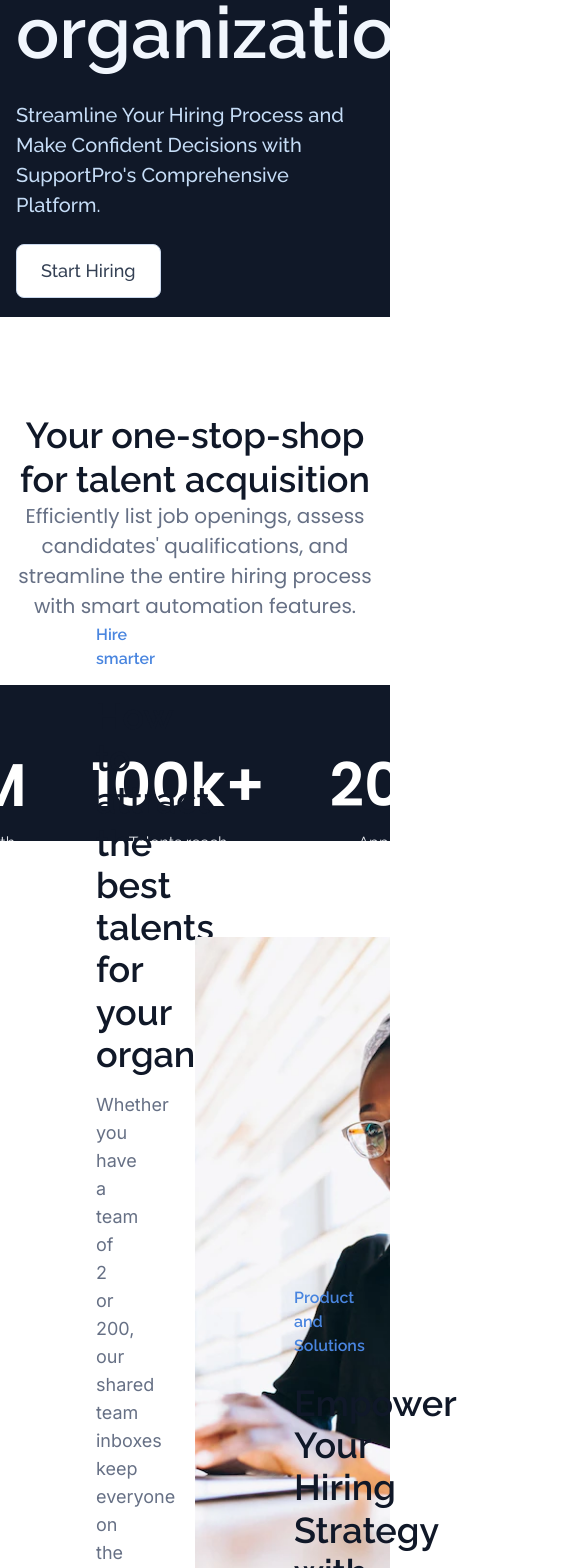
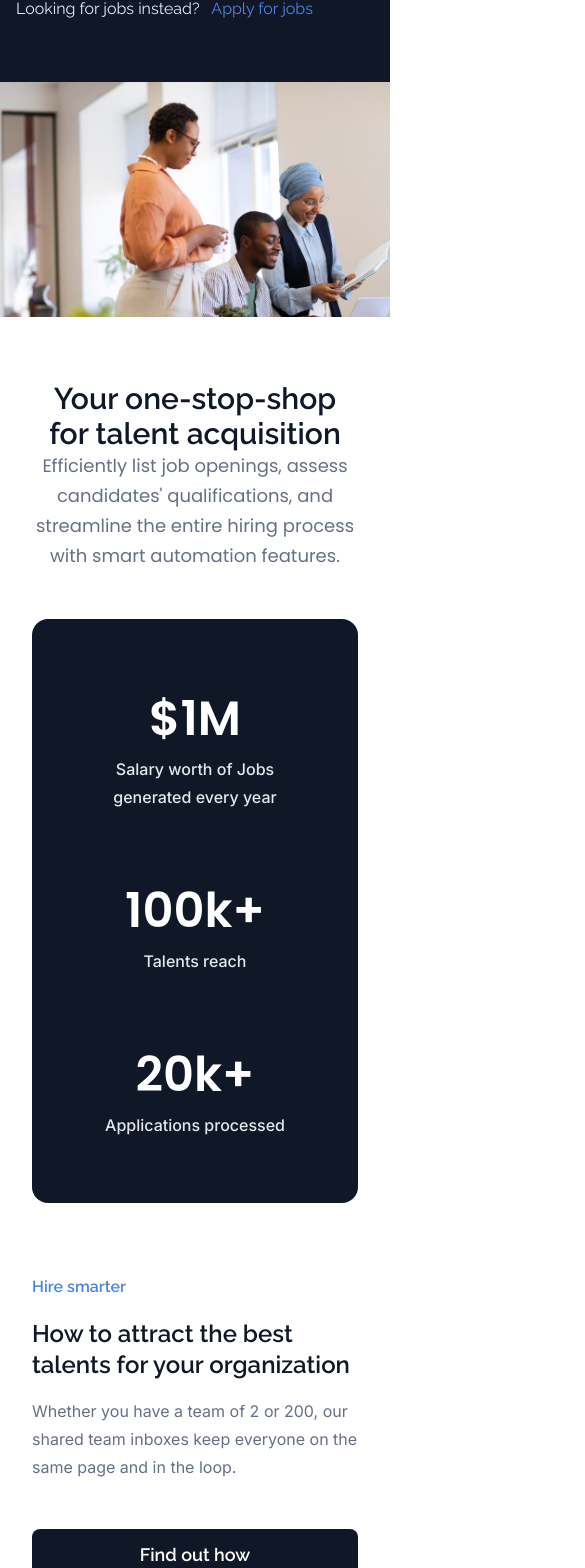
Before and after one commit to Salesplatpro/frontend, a React (Vite) app: page / in a window 390 px wide. Shown: the part 407-1975 px from the top of the page, 585 px wide, since content can reach past the window. Built offline with nearby package versions, Linux system fonts and the light colour scheme.

Commit message:
Resolved Images

```diff
--- a/src/components/Footer.tsx
+++ b/src/components/Footer.tsx
@@ -1,4 +1,16 @@
 import React from 'react'
+// @ts-ignore
+import logo from '../assets/logo.png'
+// @ts-ignore
+import twitter from '../assets/Vectortwitter.svg'
+// @ts-ignore
+import linkedin from '../assets/Vectorlinkedin.svg'
+// @ts-ignore
+import youtube from '../assets/Lozengeyoutube.svg'
+// @ts-ignore
+import telegram from '../assets/Subtracttelegram.svg'
+// @ts-ignore
+import facebook from '../assets/Vectorfacebook.svg'
 
 const Footer = () => {
   return (
@@ -7,7 +19,7 @@ const Footer = () => {
         <div className="main-contain">
           <div className="quick-link">
             <div className="logo">
-              <img src="src/assets/logo.png" alt="logo" />
+              <img src={logo} alt="logo" />
 
               <p>Design amazing digital experiences that create more happy in the world.</p>
             </div>
@@ -52,6 +64,16 @@ const Footer = () => {
                   <a href="">Help Center</a>
                 </div>
               </div>
+
+              <div>
+                <h6>Legal</h6>
+                <div>
+                  <a href="">Terms</a>
+                  <a href="">Privacy</a>
+                  <a href="">Cookies</a>
+                  <a href="">Licenses</a>
+                </div>
+              </div>
             </div>
           </div>
 
@@ -61,23 +83,23 @@ const Footer = () => {
 
               <div className="socials">
                 <a href="">
-                  <img src="src/assets/Vectortwitter.svg" alt="" />
+                  <img src={twitter} alt="" />
                 </a>
 
                 <a href="">
-                  <img src="src/assets/Vectorlinkedin.svg" alt="" />
+                  <img src={linkedin} alt="" />
                 </a>
 
                 <a href="">
-                  <img src="src/assets/Vectorfacebook.svg" alt="" />
+                  <img src={facebook} alt="" />
                 </a>
 
                 <a href="">
-                  <img src="src/assets/Subtracttelegram.svg" alt="" />
+                  <img src={telegram} alt="" />
                 </a>
 
                 <a href="">
-                  <img src="src/assets/Lozengeyoutube.svg" alt="" />
+                  <img src={youtube} alt="" />
                 </a>
               </div>
             </div>
--- a/src/components/HeroContainer.tsx
+++ b/src/components/HeroContainer.tsx
@@ -1,4 +1,6 @@
 import React from 'react'
+// @ts-ignore
+import homepages from '../assets/homepage.png'
 
 const HeroContainer = () => {
   return (
@@ -27,7 +29,7 @@ const HeroContainer = () => {
 
           </div>
           <div className='image'>
-            <img src='src/assets/homepage.png' alt='brain-storm'/>
+            <img src={homepages} alt='brain-storm'/>
           </div>
         </div>
       </section>
--- a/src/components/Navbar.tsx
+++ b/src/components/Navbar.tsx
@@ -1,4 +1,6 @@
 import React from 'react'
+// @ts-ignore
+import logo from '../assets/logo.png'
 
 const Navbar = () => {
   return (
@@ -7,7 +9,7 @@ const Navbar = () => {
         <div className="container wrapper nav-navigate">
           <nav className="navbar">
             <ul>
-              <a href="" className='logo-li'><img src="src/assets/logo.png" alt="" /></a>
+              <a href="" className='logo-li'><img src={logo} alt="" /></a>
               <li><a href="">solutions</a></li>
               <li><a href="">resources</a></li>
               <li><a href="">explore jobs</a></li>
--- a/src/components/QuoteSection.tsx
+++ b/src/components/QuoteSection.tsx
@@ -1,4 +1,6 @@
 import React from 'react'
+// @ts-ignore
+import quotes from '../assets/quote1.jpeg'
 
 const QuoteSection = () => {
   return (
@@ -18,7 +20,7 @@ const QuoteSection = () => {
 
         <div className="testimonial">
           <div className="cover">
-            <img src="src/assets/quote1.jpeg" alt="" />
+            <img src={quotes} alt="" />
             <div className="text">
               <h5>
                 Love the simplicity of the service and the prompt customer support. We can&#39;t imagine working without it.
--- a/src/components/ServiceSection.tsx
+++ b/src/components/ServiceSection.tsx
@@ -1,4 +1,10 @@
 import React from 'react'
+// @ts-ignore
+import bing1 from '../assets/bing1.png';
+// @ts-ignore
+import bing2 from '../assets/bing2.png'
+// @ts-ignore
+import bing3 from '../assets/bing3.png'
 
 const ServiceSection = () => {
   return (
@@ -20,13 +26,13 @@ const ServiceSection = () => {
           </div>
 
           <div className="images">
-            <img src='src/assets/bing1.png' alt="talents" />
+            <img src={bing1} alt="talents" />
           </div>
         </div>
 
         <div className="lefty">
           <div className="images">
-            <img src='src/assets/bing2.png' alt="talents" />
+            <img src={bing2} alt="talents" />
           </div>
 
           <div className="text">
@@ -60,7 +66,7 @@ const ServiceSection = () => {
           </div>
 
           <div className="images">
-            <img src='src/assets/bing3.png' alt="talents" />
+            <img src={bing3} alt="talents" />
           </div>
         </div>
       </div>
--- a/src/index.scss
+++ b/src/index.scss
@@ -213,7 +213,11 @@ $gray-f-light: #98A2B3;
       }
       p {
         color: $gray-light;
-        padding: 10px;
+        font-weight: 500;
+        // padding: 10px;
+        font-family: $inter-f;
+        font-weight: 18px;
+        line-height: 28px;
       }
     }
   }
@@ -577,7 +581,8 @@ $gray-f-light: #98A2B3;
     display: none;
   }
   .main-container {
-    padding: 38px 16px 64px 16px;
+    padding: 38px 0px  0px 0px;
+    height: fit-content;
     .home-pg {
       flex-direction: column;
       > div {
@@ -586,7 +591,180 @@ $gray-f-light: #98A2B3;
       }
       .text {
         .inner-text {
+          padding: 0 16px 64px 16px;
           margin: 0;
+          h2 {
+            font-size: 36px;
+            line-height: 43.34px;
+          }
+          p.inner {
+            font-weight: 400;
+            font-size: 16px;
+            line-height: 24px;
+            font-family: $poppins;
+          }
+          button {
+            width: 100%;
+          }
+        }
+
+        .outer-text {
+          margin: 0;
+          font-size: 16px;
+          line-height: 18.78px;
+        }
+      }
+      .image {
+        height: 308px;
+        max-height: 308px;
+      }
+    }
+  }
+  .metrics {
+    max-height: fit-content;
+    height: fit-content;
+    .inners {
+      gap: 48px;
+      padding: 64px 32px 0px 32px;
+      .texts {
+        max-width: 350px;
+        font-size: 18px;
+        h5 {
+          font-size: 30px;
+          line-height: 35.22px;
+        }
+      }
+      .infographics {
+        flex-direction: column;
+        h3 {
+          font-size: 48px;
+        }
+      }
+    }
+
+  }
+  .service-section {
+    padding: 72px 32px;
+    gap: 64px;
+    > div {
+      flex-direction: column;
+      gap: 40px;
+      max-width: fit-content;
+      width: fit-content;
+      height: fit-content;
+      max-height: fit-content;
+    }
+    .text {
+      padding: 0;
+      width: 100%;
+      max-width: 100%;
+      .inner-texts {
+        gap: 20px;
+        div {
+          h3 {
+            font-size: 24px;
+            line-height: 30.72px;
+          }
+          p {
+            font-size: 16px;
+            line-height: 28px;
+          }
+        }
+      }
+      button {
+        width: 100%;
+      }
+    }
+    .images {
+      width: 100%;
+      max-width: 100%;
+    }
+    .lefty {
+      flex-direction: column-reverse;
+    }
+  }
+  .featured-brands {
+    gap: 48px;
+    .inner {
+      gap: 16px;
+      .headings {
+        p {
+          font-size: 14px;
+        }
+        h4 {
+          font-size: 30px;
+          line-height: 38px;
+        }
+      }
+    }
+    p {
+      font-size: 18px;
+      line-height: 28px;
+      font-family: $inter-f;
+    }
+    .images {
+      .overall {
+        img {
+          max-height: 51.02px;
+          max-width: 85.21px;
+        }
+      }
+    }
+  }
+
+  .quote-section {
+    flex-direction: column-reverse;
+    height: fit-content;
+    max-height: fit-content;
+    > div {
+      width: 100%;
+      max-width: 100%;
+    }
+    .testimonial {
+      .cover {
+        padding: 48px 32px;
+        img {
+          width: 100px;
+          max-width: 100px;
+        }
+        .text {
+          h5 {
+            font-size: 24px;
+            line-height: 32.4px;
+          }
+        }
+      }
+    }
+    .text {
+      .cover {
+        padding: 64px 32px;
+        button {
+          width: 100%;
+        }
+      }
+    }
+  }
+  .footer {
+    max-height: fit-content;
+    height: fit-content;
+    .main-contain {
+      padding: 48px 32px;
+      .quick-link {
+        flex-direction: column;
+        .links {
+          justify-content: space-between;
+          flex-wrap: wrap;
+        }
+      }
+    }
+    .main-contain {
+      .cob {
+        flex-direction: column-reverse;
+        padding: 0px;
+        gap: 15px;
+        .socials {
+          padding-top: 10px;
+          justify-content: flex-start;
         }
       }
     }
```
Also changed, not shown: src/components/FeaturedBrand.tsx (+42 -14 lines), 3 other files (tests, documents, lock files or other folders).
